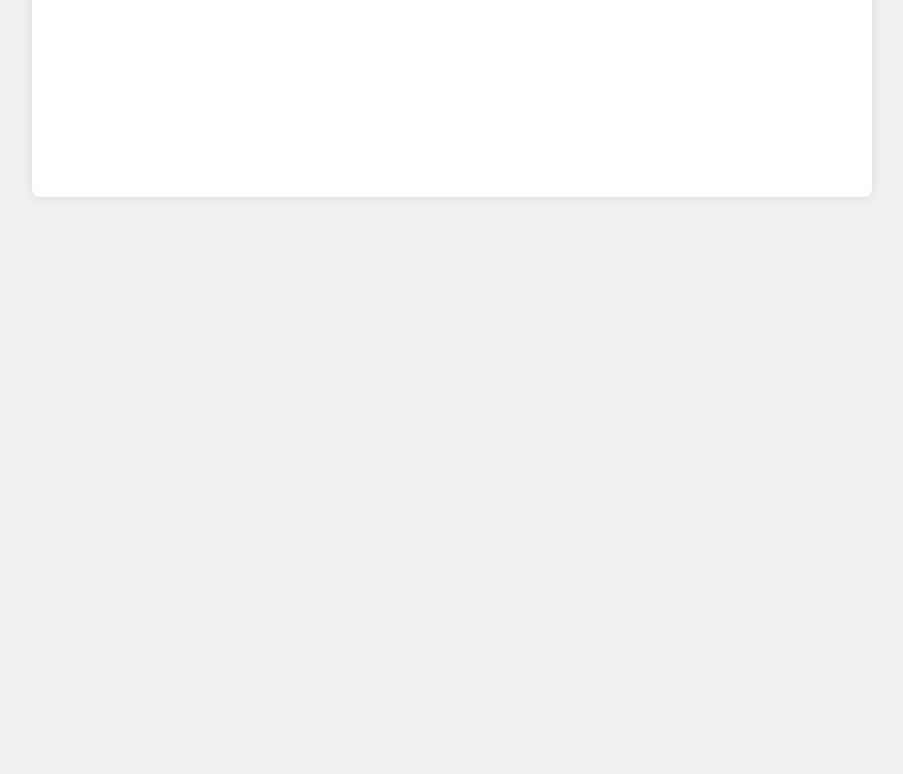
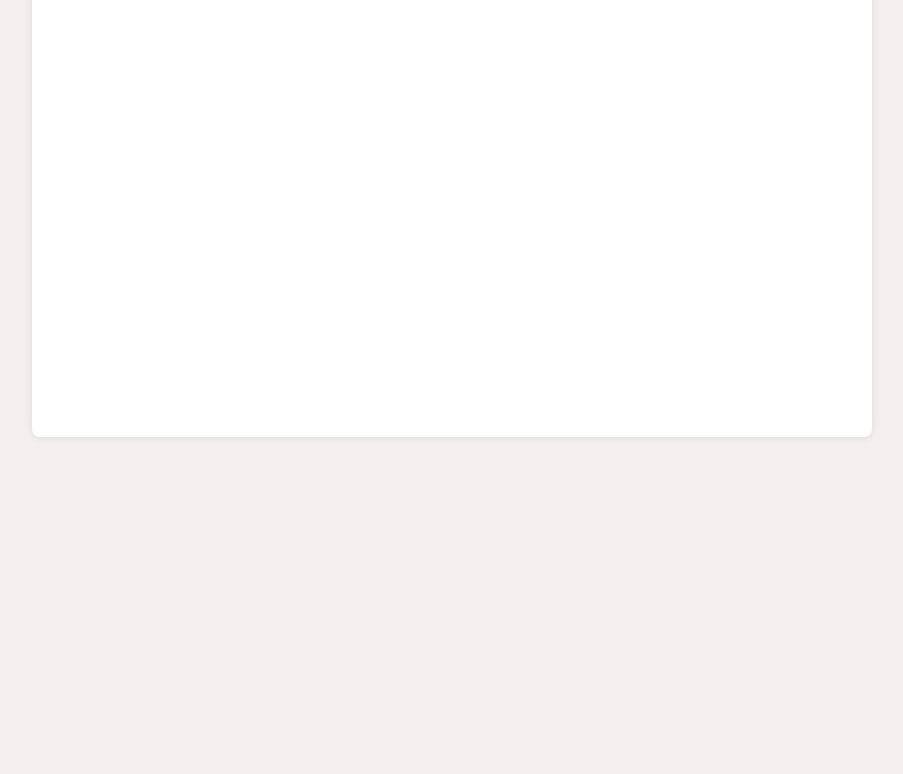
Before and after one commit to chmielu0228/Ksiegarnia, a plain HTML site: page details.html in a window 1280 px wide. Shown: the part 486-1260 px from the top of the page, without its empty margins (188-1091 px from the left). Before the commit the page ends 800 px from the top, so only its background shows below. Drawn offline with nearby package versions, Linux system fonts and the light colour scheme; sample sign-in values are in the browser's storage.

Commit message:
Update style2.css

```diff
--- a/style2.css
+++ b/style2.css
@@ -5,8 +5,8 @@ body {
     display: flex;
     justify-content: center;
     align-items: center;
-    height: 100vh;
-    background-color: #f0f0f0;
+    height: 100vw;
+    background-color: #f5f0f0;
     overflow: hidden; /* Zapobiega przewijaniu */
 }
 
```
